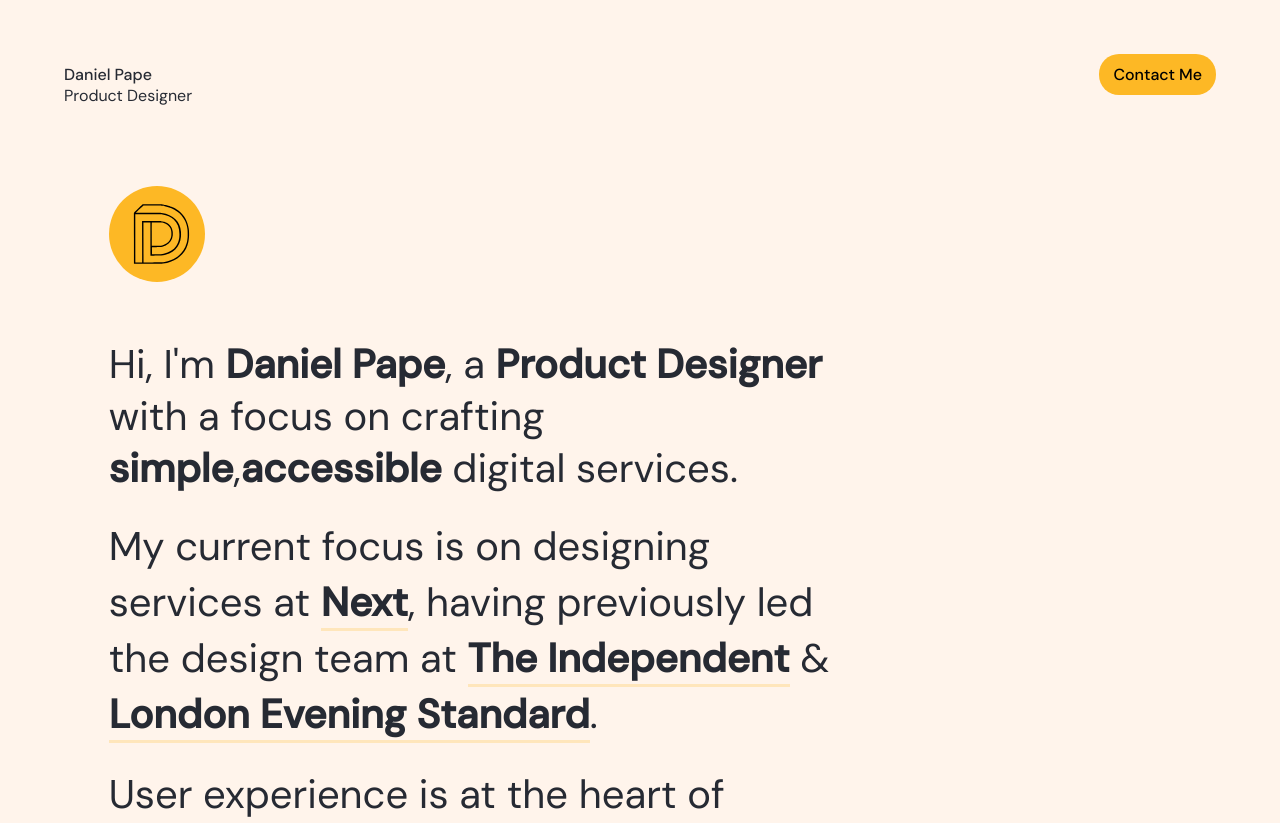
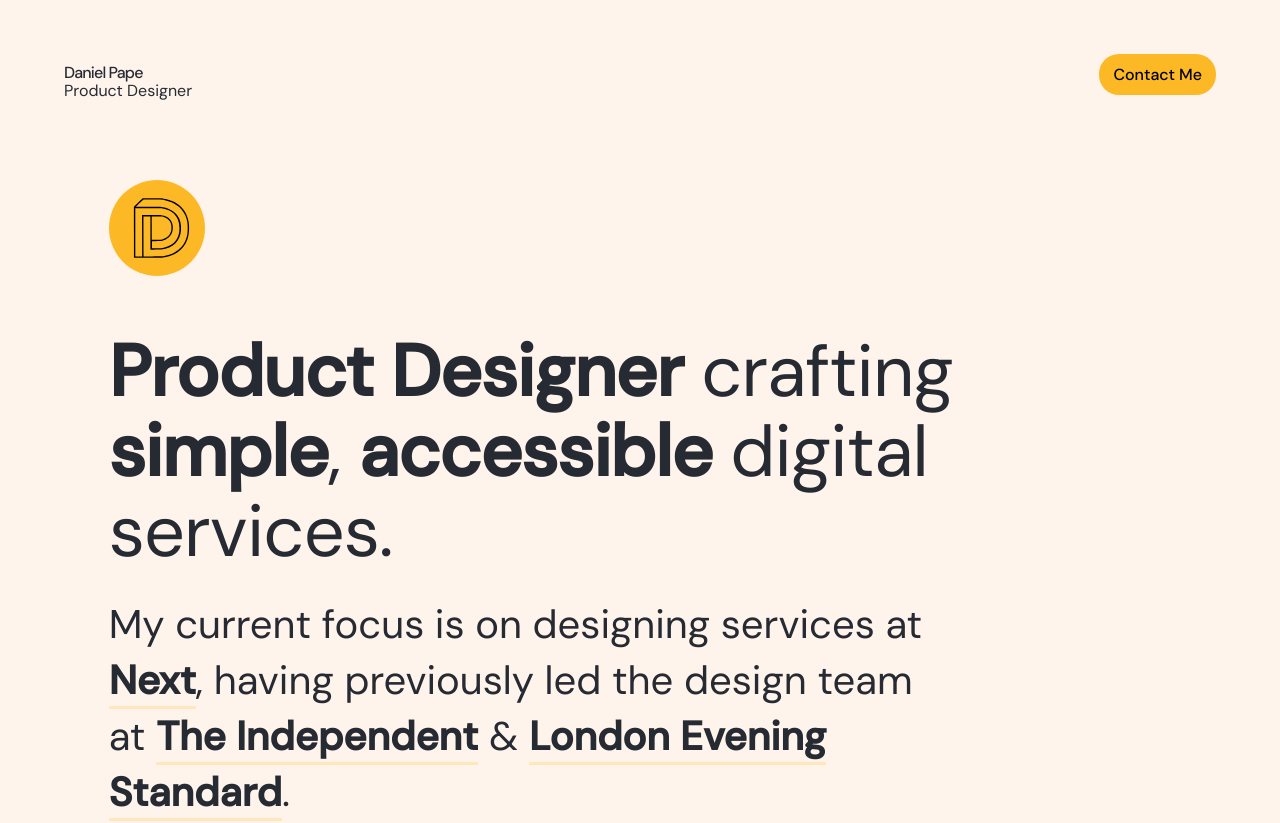
Before and after one commit to danielpape/danielpape.co.uk, a Next.js app: page / in a window 1280 px wide. Shown: the top 823 px of the page. Built offline with nearby package versions, Linux system fonts and the light colour scheme.

Commit message:
Update 7 files

```diff
--- a/components/intro.js
+++ b/components/intro.js
@@ -19,9 +19,8 @@ export default function Intro() {
           ></path>
         </svg>
         <h1>
-          Hi, I'm <strong>Daniel Pape</strong>, a{" "}
-          <strong>Product Designer</strong> with a focus on crafting{" "}
-          <strong>simple</strong>,<strong>accessible</strong> digital services.
+          <strong>Product Designer</strong> crafting <strong>simple</strong>,{" "}
+          <strong>accessible</strong> digital services.
         </h1>
         <p>
           My current focus is on designing services at{" "}
--- a/package.json
+++ b/package.json
@@ -10,7 +10,10 @@
     "lint": "next lint"
   },
   "dependencies": {
+    "@fontsource/dm-mono": "^5.0.17",
     "@fontsource/dm-sans": "^5.0.5",
+    "@fontsource/shippori-mincho": "^5.0.7",
+    "@fontsource/space-mono": "^5.0.17",
     "babel-preset-es2015": "^6.24.1",
     "contentful": "^9.1.6",
     "dateformat": "^5.0.2",
--- a/pages/index.js
+++ b/pages/index.js
@@ -7,6 +7,8 @@ import React from "react";
 
 import "@fontsource/dm-sans/400.css";
 import "@fontsource/dm-sans/500.css";
+import "@fontsource/space-mono";
+import "@fontsource/shippori-mincho";
 
 export default function Home() {
   return (
--- a/styles/globals.css
+++ b/styles/globals.css
@@ -1,6 +1,6 @@
 :root {
-  --primary-color: #FDB825;
-  --secondary-color: #0346FE;
+  --primary-color: #fdb825;
+  --secondary-color: #0346fe;
   --max-width: 1152px;
   --dark-bg: #161c21;
   --dark-text: #fff4eb;
@@ -10,16 +10,22 @@ html,
 body {
   padding: 0;
   margin: 0;
-  font-family: 'DM Sans', sans-serif;
+  font-family: "DM Sans", sans-serif;
   scroll-behavior: smooth;
   background-color: #fff4eb;
   color: #262a33;
   overflow-x: hidden;
 }
 
-.blueBG{
+.mono {
+  font-family: "Space Mono", sans-serif;
+  font-weight: 600;
+  letter-spacing: -1.25px;
+}
+
+.blueBG {
   background-color: var(--secondary-color);
-  color: white
+  color: white;
 }
 
 header {
@@ -44,6 +50,7 @@ footer > .wrapper {
 .wordmark {
   font-size: 16px;
   font-weight: 400;
+  line-height: 18px;
 }
 
 .wordmark span {
@@ -54,10 +61,10 @@ footer > .wrapper {
   padding: 10px 14px;
   border-radius: 20px;
   background-color: #fdb825;
--webkit-transform: scale3d(1none,1none,1none);
-transform: scale3d(1none,1none,1none);
--webkit-transition: .2s cubic-bezier(.785, .135, .15, .86);
-transition: .2s cubic-bezier(.785, .135, .15, .86);
+  -webkit-transform: scale3d(1none, 1none, 1none);
+  transform: scale3d(1none, 1none, 1none);
+  -webkit-transition: 0.2s cubic-bezier(0.785, 0.135, 0.15, 0.86);
+  transition: 0.2s cubic-bezier(0.785, 0.135, 0.15, 0.86);
   color: #000;
   font-weight: 500;
   border: 0;
@@ -70,12 +77,13 @@ border: 0;
 a {
   color: inherit;
   text-decoration: none;
-  border-bottom: 3px solid rgba(253,184,37,.24);
+  border-bottom: 3px solid rgba(253, 184, 37, 0.24);
   transition: all 0.3s;
 }
 
 a:hover {
-  border-bottom-color: #fdb825;}
+  border-bottom-color: #fdb825;
+}
 
 * {
   box-sizing: border-box;
@@ -90,7 +98,7 @@ a:hover {
   gap: 24px;
   margin: auto;
   transition: all 0.2s;
-  padding: 5rem 0
+  padding: 5rem 0;
 }
 
 .fullwidth {
@@ -147,7 +155,7 @@ grid-column-gap: 16px;
   grid-row-gap: 16px;
 }
 
-.intro-links > a{
+.intro-links > a {
   padding: 8px 14px;
   -webkit-box-pack: start;
   -webkit-justify-content: flex-start;
@@ -155,7 +163,7 @@ grid-row-gap: 16px;
   justify-content: flex-start;
   grid-column-gap: 8px;
   grid-row-gap: 8px;
-  background-color: rgba(253,184,37,.24);
+  background-color: rgba(253, 184, 37, 0.24);
   font-size: 16px;
   display: flex;
   flex-direction: row;
@@ -166,24 +174,24 @@ grid-row-gap: 16px;
 
 h1 {
   font-weight: 400;
-  font-size: 40px;
-  line-height: unset;
-
+  font-size: 72px;
+  line-height: 80px;
+  letter-spacing: -0.85px;
 }
 
 .intro-links > a:hover {
-  background-color: rgba(253,184,37,.48);
+  background-color: rgba(253, 184, 37, 0.48);
 }
 
 @media (prefers-color-scheme: dark) {
   .callout {
     background: linear-gradient(101.52deg, #303e49 0%, #233645 100%);
-    color: var(--dark-text)
+    color: var(--dark-text);
   }
 }
 
 .gridContainer > * {
-  grid-column: 2 / 9;
+  grid-column: 2 / 10;
 }
 
 .gridContainer > .fullWidth {
@@ -254,7 +262,7 @@ footer {
   margin: 64px;
 }
 
-footer > .wrapper >  ul {
+footer > .wrapper > ul {
   list-style: none;
 }
 
@@ -263,15 +271,15 @@ footer > .wrapper > ul:nth-child(odd) {
   line-height: 1.5;
 }
 
-footer > .wrapper >  ul:nth-child(even) {
+footer > .wrapper > ul:nth-child(even) {
   grid-column: 7 / span 5;
   text-align: right;
   line-height: 2;
 }
 
-
 @media only screen and (max-width: 1024px) {
-  h1, p {
+  h1,
+  p {
     font-weight: 400;
     font-size: 32px;
     line-height: unset;
@@ -299,7 +307,8 @@ footer > .wrapper >  ul:nth-child(even) {
   }
 }
 @media only screen and (max-width: 768px) {
-  h1, p {
+  h1,
+  p {
     font-weight: 400;
     font-size: 32px;
     line-height: unset;
@@ -323,7 +332,6 @@ footer > .wrapper >  ul:nth-child(even) {
 }
 
 @media only screen and (max-width: 500px) {
-
   main {
     /* margin: 1rem; */
   }
@@ -332,7 +340,8 @@ footer > .wrapper >  ul:nth-child(even) {
     grid-column: 1 / 12;
   }
 
-  h1, p {
+  h1,
+  p {
     font-weight: 400;
     font-size: 26px;
     line-height: unset;
@@ -346,7 +355,6 @@ footer > .wrapper >  ul:nth-child(even) {
     padding-top: 12vh;
     padding-bottom: 12vh;
   }
-
 
   .gridContainer > .fullWidth {
     grid-area: 1 / span 12;
@@ -381,10 +389,10 @@ footer > .wrapper >  ul:nth-child(even) {
 }
 
 ::selection {
-  background: #BBDEFB; /* WebKit/Blink Browsers */
+  background: #bbdefb; /* WebKit/Blink Browsers */
   color: #052a62;
 }
 ::-moz-selection {
-  background: #BBDEFB;
+  background: #bbdefb;
   color: #052a62;
 }
```
Also changed, not shown: .codesandbox/tasks.json (added), .devcontainer/devcontainer.json (added), 1 other file (tests, documents, lock files or other folders). Lines whose indentation alone changed are shown as unchanged.
